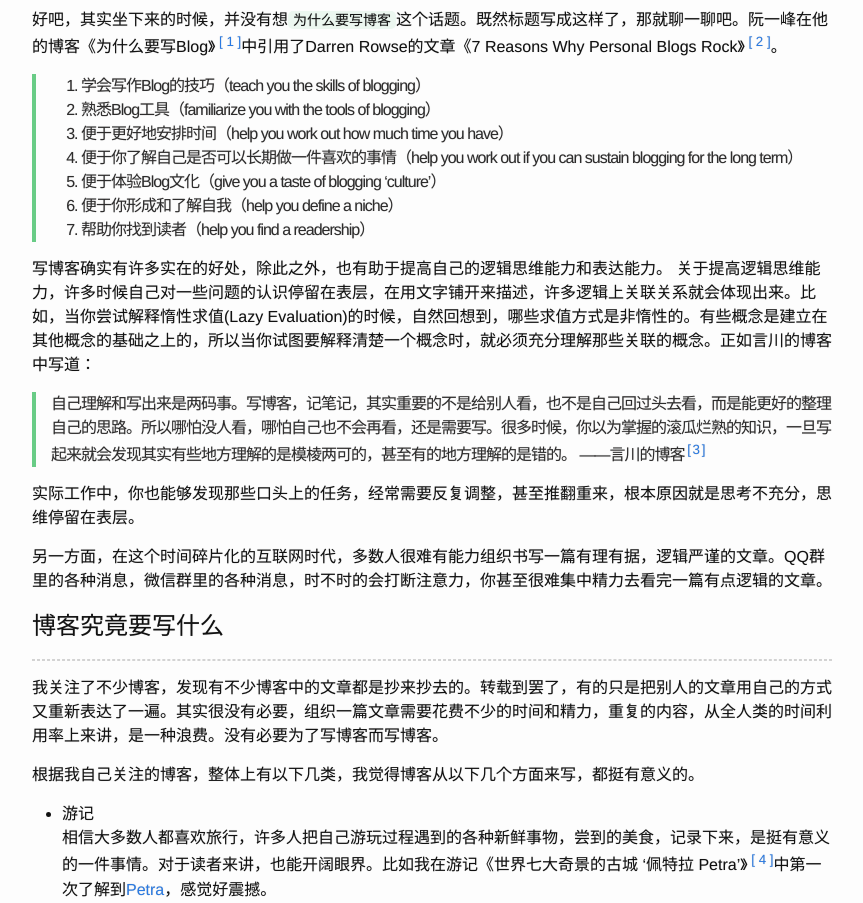
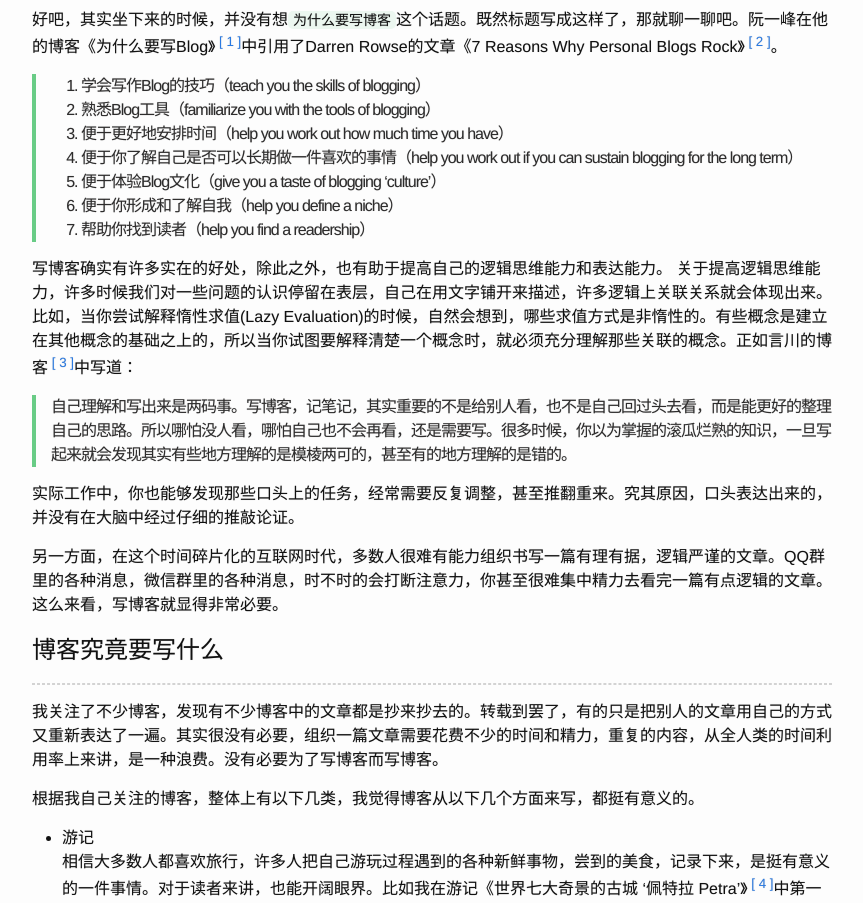
Before and after one commit to ettingshausen/ettingshausen.github.io, a Jekyll site: the page built from _posts/2018-05-09-about-bloging.md, in a window 1280 px wide and 1400 px high, scrolled down 215 px. Shown: the top 903 px of the window, without its empty margins (208-1071 px from the left). Built offline with Jekyll 4.4.1, drawn with Linux system fonts in a browser that asks for light colours; some of the changed text lies outside the part shown; grey boxes are pictures that could not be loaded.

Commit message:
typos fix

```diff
--- a/_posts/2018-05-09-about-bloging.md
+++ b/_posts/2018-05-09-about-bloging.md
@@ -20,12 +20,12 @@ author: ettingshausen
 1. 帮助你找到读者（help you find a readership）
 
 写博客确实有许多实在的好处，除此之外，也有助于提高自己的逻辑思维能力和表达能力。
-关于提高逻辑思维能力，许多时候自己对一些问题的认识停留在表层，在用文字铺开来描述，许多逻辑上关联关系就会体现出来。比如，当你尝试解释惰性求值(Lazy Evaluation)的时候，自然回想到，哪些求值方式是非惰性的。有些概念是建立在其他概念的基础之上的，所以当你试图要解释清楚一个概念时，就必须充分理解那些关联的概念。正如言川的博客中写道：
-> 自己理解和写出来是两码事。写博客，记笔记，其实重要的不是给别人看，也不是自己回过头去看，而是能更好的整理自己的思路。所以哪怕没人看，哪怕自己也不会再看，还是需要写。很多时候，你以为掌握的滚瓜烂熟的知识，一旦写起来就会发现其实有些地方理解的是模棱两可的，甚至有的地方理解的是错的。   ——言川的博客[^lihongxun945]
+关于提高逻辑思维能力，许多时候我们对一些问题的认识停留在表层，自己在用文字铺开来描述，许多逻辑上关联关系就会体现出来。比如，当你尝试解释惰性求值(Lazy Evaluation)的时候，自然会想到，哪些求值方式是非惰性的。有些概念是建立在其他概念的基础之上的，所以当你试图要解释清楚一个概念时，就必须充分理解那些关联的概念。正如言川的博客[^lihongxun945]中写道：
+> 自己理解和写出来是两码事。写博客，记笔记，其实重要的不是给别人看，也不是自己回过头去看，而是能更好的整理自己的思路。所以哪怕没人看，哪怕自己也不会再看，还是需要写。很多时候，你以为掌握的滚瓜烂熟的知识，一旦写起来就会发现其实有些地方理解的是模棱两可的，甚至有的地方理解的是错的。
 
-实际工作中，你也能够发现那些口头上的任务，经常需要反复调整，甚至推翻重来，根本原因就是思考不充分，思维停留在表层。
+实际工作中，你也能够发现那些口头上的任务，经常需要反复调整，甚至推翻重来。究其原因，口头表达出来的，并没有在大脑中经过仔细的推敲论证。
 
-另一方面，在这个时间碎片化的互联网时代，多数人很难有能力组织书写一篇有理有据，逻辑严谨的文章。QQ群里的各种消息，微信群里的各种消息，时不时的会打断注意力，你甚至很难集中精力去看完一篇有点逻辑的文章。
+另一方面，在这个时间碎片化的互联网时代，多数人很难有能力组织书写一篇有理有据，逻辑严谨的文章。QQ群里的各种消息，微信群里的各种消息，时不时的会打断注意力，你甚至很难集中精力去看完一篇有点逻辑的文章。这么来看，写博客就显得非常必要。
 
 
 
@@ -47,9 +47,11 @@ author: ettingshausen
 * 笔记
      系统的学习笔记不适合在博客中写，太详细了非常的消耗时间，太简单了，读者又看不懂。如果只是为了记录，倒不如使用EverNote或者OneNote来记录，也方便查看和修改。在学习中遇到的一些问题，比如难题，倒是可以在博客中记录，也能方便其他人。
 * 教程
-     各类的破解教程，比如Android手机root，或者系统美化之类的。
+     各类的破解教程，比如Android手机root，或者系统美化之类的。但是这类型的文章极容易重复，如果你是看着别人写的教程实现的功能，那就没有多大必要再写一篇教程了。
 * 翻译
      有些非常的好的外语资料，如果还没有人翻译，可以尝试翻译。一方面可以加深理解，同事也能帮助更多的人更容易的获取这些资料。当然也能复习下英语。
+
+当然，写什么由你来决定。
 
 
 
```
